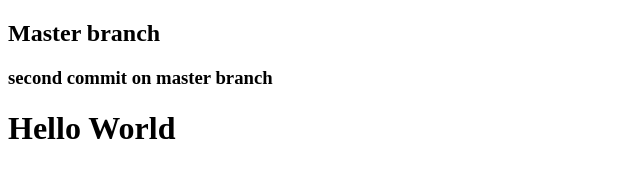
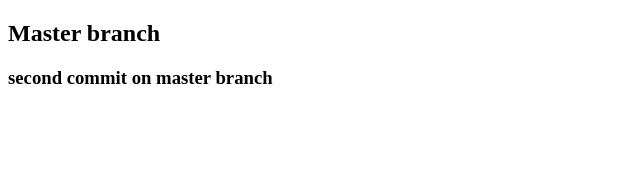
Before and after one commit to nexalphawolf/gitrevert, a plain HTML site: page index.html in a window 1280 px wide. Shown: the whole page, without its empty margins (0-640 px from the left). Drawn offline with Linux system fonts and the light colour scheme.

Commit message:
change 2

```diff
--- a/index.html
+++ b/index.html
@@ -9,6 +9,5 @@
 <body>
     <h2>Master branch</h2>
     <h3>second commit on master branch</h3>
-    <h1>Hello World</h1>
 </body>
 </html>
```
